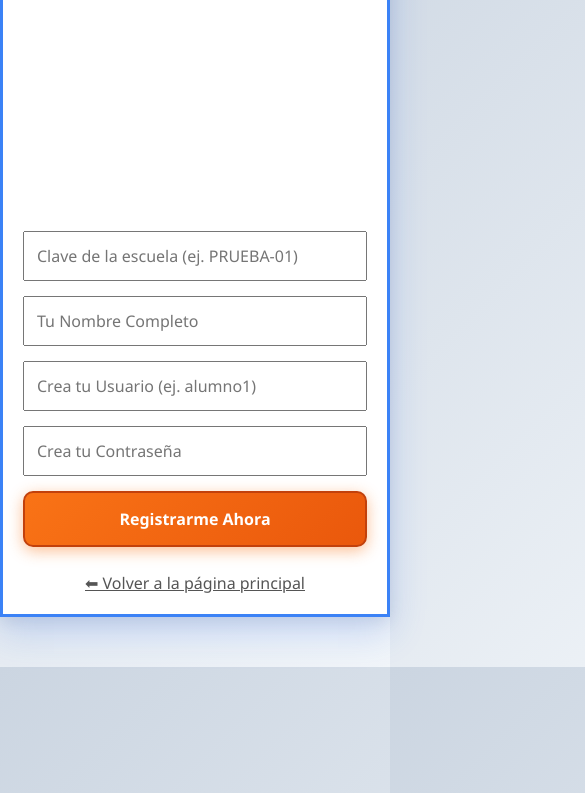
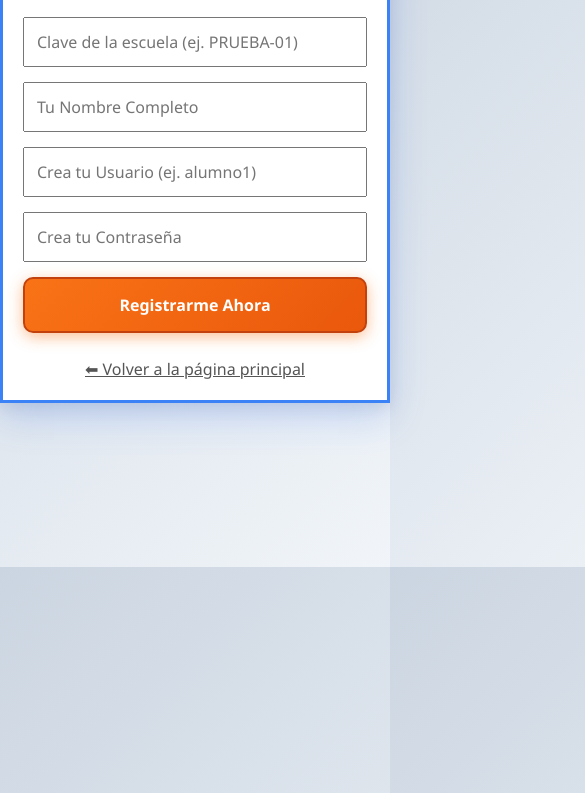
Before and after one commit to conectacard/certificacion-ia, a plain HTML site: page registro.html in a window 390 px wide. Shown: the part 277-1070 px from the top of the page, 585 px wide, since content can reach past the window. Drawn offline with nearby package versions, Linux system fonts and the light colour scheme.

Commit message:
Add files via upload

```diff
--- a/style.css
+++ b/style.css
@@ -30,12 +30,10 @@ body {
 .app-container {
     width: 100%;
     max-width: 920px;
-    min-height: 96vh;
     height: auto;
     background: var(--fondo-tarjeta);
     display: flex;
     flex-direction: column;
-    justify-content: space-between;
     padding: 18px;
     border-radius: 16px;
     box-shadow: 0 15px 35px rgba(37, 99, 235, 0.2), 0 5px 15px rgba(0, 0, 0, 0.08);
@@ -254,7 +252,6 @@ body {
 /* ================= AJUSTE ESPECIAL PARA CELULARES Y PANTALLAS PEQUEÑAS ================= */
 @media (max-width: 768px) {
     .app-container {
-        min-height: 100vh;
         height: auto;
         max-height: none;
         padding: 10px;
```
